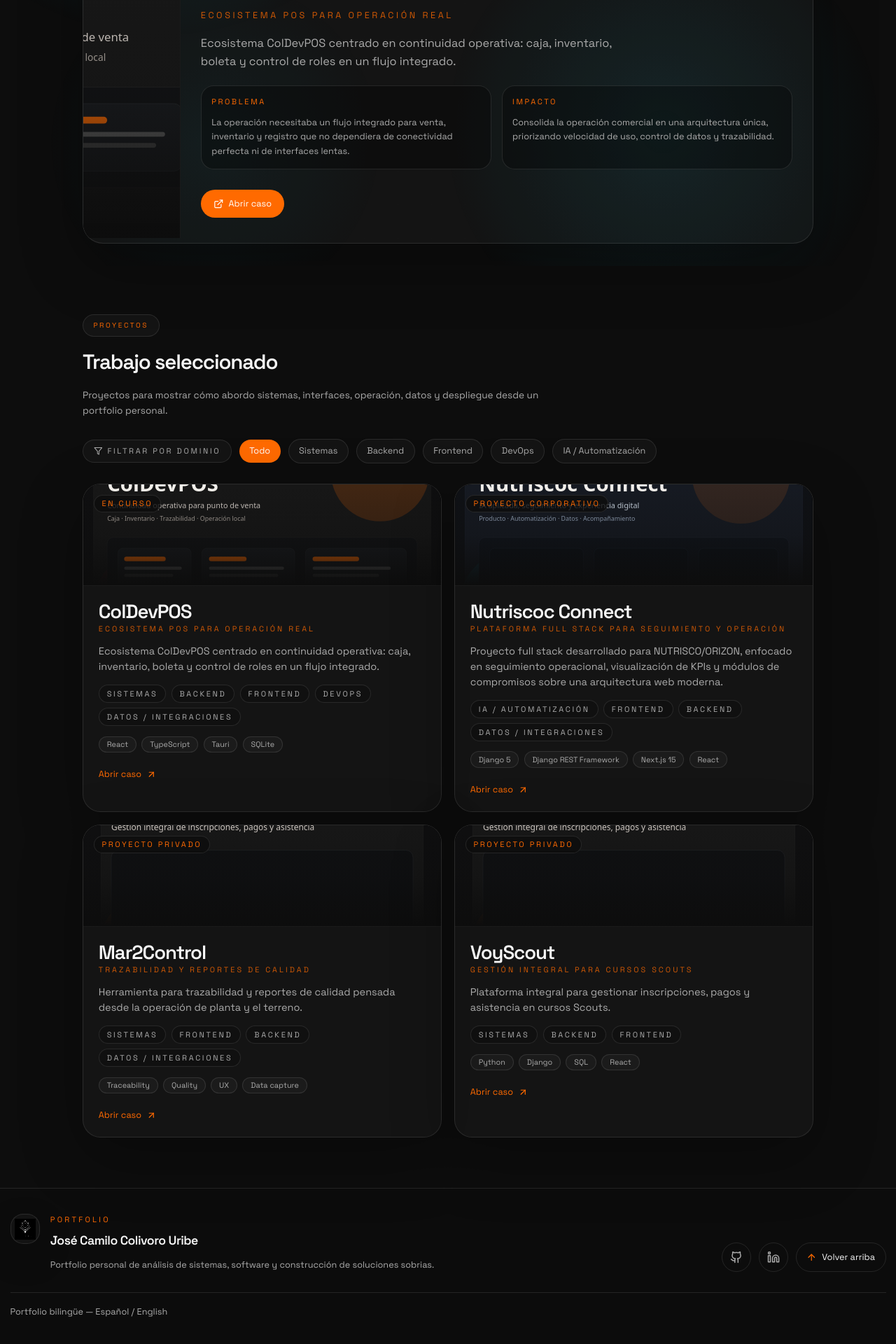
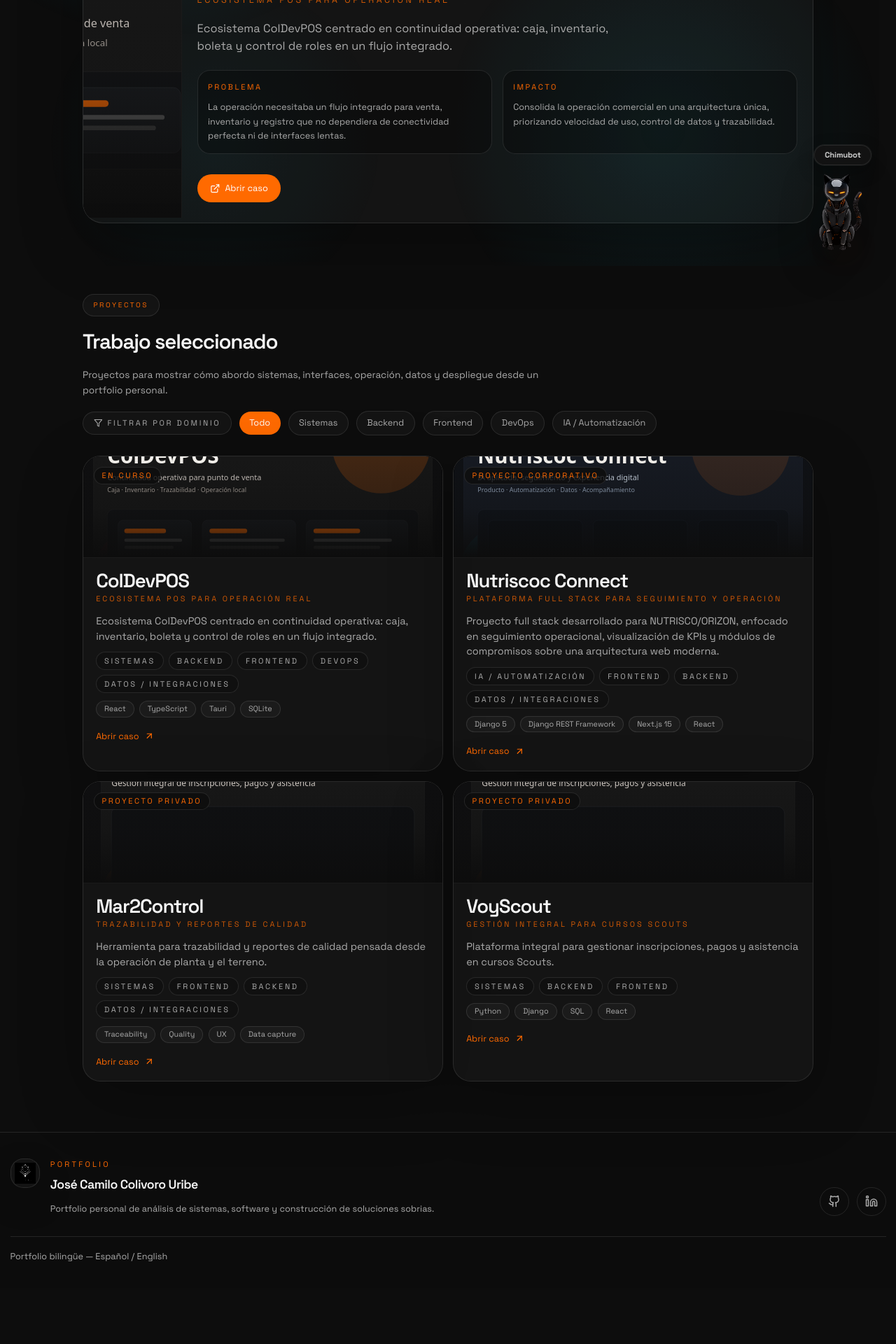
Before and after one commit to ColDev-Colivoro/portfolio, a React (Vite) app: page /proyectos in a window 1280 px wide. Shown: the part 420-2340 px from the top of the page at 70% size. After the commit the page ends 2260 px from the top, so only its background shows below. Built offline with nearby package versions, Linux system fonts and the light colour scheme.

Commit message:
feat: enhance animations and layout across components; optimize scrolling behavior and update styles

```diff
--- a/src/App.jsx
+++ b/src/App.jsx
@@ -1,4 +1,4 @@
-import { useEffect } from 'react';
+import { useEffect, useRef } from 'react';
 import { AnimatePresence, motion } from 'framer-motion';
 import { Routes, Route, useLocation } from 'react-router-dom';
 import { Toaster } from '@/components/ui/toaster';
@@ -17,6 +17,22 @@
 const App = () => {
 	const location = useLocation();
 	const { lang } = useLocale();
+
+	const routeToIndex = { '/': 0, '/proyectos': 1, '/about': 2, '/contact': 3 };
+	const currentIndex = routeToIndex[location.pathname] ?? 0;
+	const prevIndex = useRef(currentIndex);
+
+	useEffect(() => {
+		prevIndex.current = currentIndex;
+	}, [currentIndex]);
+
+	const direction = currentIndex > prevIndex.current ? 1 : -1;
+
+	const variants = {
+		enter: (dir) => ({ x: dir * 30, y: 0, opacity: 0, filter: 'blur(5px)' }),
+		center: { x: 0, y: 0, opacity: 1, filter: 'blur(0px)' },
+		exit: (dir) => ({ x: dir * -30, y: 0, opacity: 0, filter: 'blur(5px)' })
+	};
 
 	const routeTone =
 		location.pathname === '/proyectos'
@@ -49,13 +65,15 @@
 			<div className="relative z-10 flex min-h-screen flex-col">
 				<Navbar />
 				<div className="flex-1">
-					<AnimatePresence mode="wait" initial={false}>
+					<AnimatePresence mode="wait" initial={false} custom={direction}>
 						<motion.div
 							key={location.pathname}
-							initial={{ opacity: 0, x: 20, filter: 'blur(7px)' }}
-							animate={{ opacity: 1, x: 0, filter: 'blur(0px)' }}
-							exit={{ opacity: 0, x: -16, filter: 'blur(5px)' }}
-							transition={{ duration: 0.42, ease: [0.22, 1, 0.36, 1] }}
+							custom={direction}
+							variants={variants}
+							initial="enter"
+							animate="center"
+							exit="exit"
+							transition={{ duration: 0.6, ease: [0.22, 1, 0.36, 1] }}
 						>
 							<Routes location={location}>
 								<Route path="/" element={<HomePage />} />
--- a/src/components/Chatbot.jsx
+++ b/src/components/Chatbot.jsx
@@ -38,20 +38,25 @@
 	const messagesEndRef = useRef(null);
 
 	useEffect(() => {
+		const timer = setTimeout(() => setIsReady(true), 2000);
+
 		const onScroll = () => {
 			const projectsSection = document.getElementById('projects');
 			const fallbackTrigger = Math.max(120, window.innerHeight * 0.18);
 			if (!projectsSection) {
-				setIsReady(window.scrollY >= fallbackTrigger);
+				setIsReady(prev => prev || window.scrollY >= fallbackTrigger);
 				return;
 			}
 
 			const triggerPoint = Math.max(0, projectsSection.offsetTop - window.innerHeight * 0.82);
-			setIsReady(window.scrollY >= triggerPoint);
+			setIsReady(prev => prev || window.scrollY >= triggerPoint);
 		};
 		onScroll();
 		window.addEventListener('scroll', onScroll, { passive: true });
-		return () => window.removeEventListener('scroll', onScroll);
+		return () => {
+			clearTimeout(timer);
+			window.removeEventListener('scroll', onScroll);
+		};
 	}, []);
 
 	useEffect(() => {
--- a/src/components/Cursor.jsx
+++ b/src/components/Cursor.jsx
@@ -74,16 +74,14 @@
 		const syncTargetState = (nextTarget) => {
 			const nextMagnetic = Boolean(nextTarget);
 			const nextSizeKey = nextTarget?.dataset?.cursorSize ?? 'base';
-			const current = targetStateRef.current;
 
-			if (current.magnetic !== nextMagnetic) {
-				setMagnetic(nextMagnetic);
+			// Only update state if the magnetic status or size key actually changed
+			if (targetStateRef.current.magnetic === nextMagnetic && targetStateRef.current.sizeKey === nextSizeKey) {
+				return;
 			}
 
-			if (current.sizeKey !== nextSizeKey) {
-				setSizeKey(nextSizeKey);
-			}
-
+			setMagnetic(nextMagnetic);
+			setSizeKey(nextSizeKey);
 			targetStateRef.current = { magnetic: nextMagnetic, sizeKey: nextSizeKey };
 		};
 
--- a/src/components/FeaturedProject.jsx
+++ b/src/components/FeaturedProject.jsx
@@ -24,7 +24,7 @@
 	return (
 		<div className="container mx-auto px-4">
 			<div className="mx-auto max-w-6xl">
-				<div className="mb-8 max-w-3xl">
+				<div className="mb-4 max-w-3xl">
 					<p className="section-eyebrow">{resolveCopy(content.eyebrow, lang)}</p>
 					<h2 className="section-title">{resolveCopy(content.title, lang)}</h2>
 					<p className="section-copy">{resolveCopy(content.description, lang)}</p>
@@ -50,7 +50,7 @@
 							</div>
 						</div>
 
-						<div className="flex flex-col justify-between p-6 md:p-8">
+						<div className="flex flex-col justify-between p-5 md:p-6">
 							<div>
 								<div className="flex flex-wrap gap-2 text-[11px] uppercase tracking-[0.24em] text-muted-foreground">
 									{domainLabels.map((label) => (
--- a/src/components/Footer.jsx
+++ b/src/components/Footer.jsx
@@ -1,4 +1,4 @@
-import { ArrowUp, Github, Linkedin } from 'lucide-react';
+import { Github, Linkedin } from 'lucide-react';
 import { useLocale } from '@/context/LocaleContext';
 import { siteContent } from '@/data/siteContent';
 import { resolveCopy } from '@/lib/i18n';
@@ -8,10 +8,6 @@
 const Footer = () => {
 	const { lang } = useLocale();
 	const content = siteContent.footer;
-
-	const goTop = () => {
-		window.scrollTo({ top: 0, behavior: 'smooth' });
-	};
 
 	return (
 		<footer className="border-t border-white/10 bg-background/95">
@@ -57,16 +53,6 @@
 						>
 							<Linkedin className="h-5 w-5" />
 						</a>
-						<button
-							onClick={goTop}
-							className="inline-flex items-center gap-2 rounded-full border border-white/10 px-4 py-3 text-sm text-foreground transition-colors hover:border-accent/40 hover:bg-white/[0.05]"
-							data-cursor-target="magnetic"
-							data-cursor-size="sm"
-							data-pressable="true"
-						>
-							<ArrowUp className="h-4 w-4 text-accent" />
-							{resolveCopy(content.backToTop, lang)}
-						</button>
 					</div>
 				</div>
 
--- a/src/components/Projects.jsx
+++ b/src/components/Projects.jsx
@@ -35,7 +35,7 @@
 	return (
 		<div className="container mx-auto px-4">
 			<div className="mx-auto max-w-6xl">
-				<div className="mb-8 max-w-3xl">
+				<div className="mb-5 max-w-3xl">
 					<p className="section-eyebrow">{resolveCopy(content.eyebrow, lang)}</p>
 					<h2 className="section-title">{resolveCopy(content.title, lang)}</h2>
 					<p className="section-copy">{resolveCopy(content.description, lang)}</p>
@@ -67,7 +67,7 @@
 					})}
 				</div>
 
-				<div className="grid gap-5 lg:grid-cols-2">
+				<div className="grid gap-4 lg:grid-cols-2">
 					{projects.map((project, index) => (
 						<motion.article
 							key={project.id}
@@ -90,7 +90,7 @@
 								</div>
 							</div>
 
-							<div className="space-y-4 p-5 md:p-6">
+							<div className="space-y-3 p-4 md:p-5">
 								<div>
 									<h3 className="text-2xl font-semibold tracking-[-0.04em] text-foreground md:text-[1.9rem]">
 										{resolveCopy(project.title, lang)}
--- a/src/data/siteContent.js
+++ b/src/data/siteContent.js
@@ -280,7 +280,7 @@
 			es: 'Portfolio bilingüe — Español / English',
 			en: 'Bilingual portfolio — English / Español',
 		},
-		backToTop: { es: 'Volver arriba', en: 'Back to top' },
+
 	},
 };
 
--- a/src/index.css
+++ b/src/index.css
@@ -37,11 +37,11 @@
     /* Contracto de densidad global (default desktop) */
     --root-font-size: 15px;
 
-    --home-main-pt: 5.25rem;
-    --home-hero-pt: 2.1rem;
-    --home-section-pb: 3.6rem;
-    --home-section-pb-tight: 2.7rem;
-    --home-projects-gap: 2.1rem;
+    --home-main-pt: 4rem;
+    --home-hero-pt: 1.5rem;
+    --home-section-pb: 2.5rem;
+    --home-section-pb-tight: 1.8rem;
+    --home-projects-gap: 1.5rem;
 
     --section-eyebrow-font-size: 11px;
     --section-eyebrow-letter-spacing: 0.32em;
@@ -57,8 +57,8 @@
     --hero-logo-shell-pad-y: 1.15rem;
     --hero-logo-max: 13.9rem;
 
-    --featured-media-min-h-lg: 336px;
-    --project-card-media-h: 10.4rem;
+    --featured-media-min-h-lg: 280px;
+    --project-card-media-h: 8.5rem;
 
     --nav-brand-shell-size: 3.35rem;
     --nav-brand-logo-size: 2.75rem;
@@ -254,7 +254,7 @@
       radial-gradient(920px circle at 18% 12%, rgba(var(--route-current-rgb), 0.19) 0%, transparent 42%),
       radial-gradient(680px circle at 82% 14%, rgba(255, 255, 255, 0.042) 0%, transparent 33%);
     opacity: 0.94;
-    transition: background 420ms cubic-bezier(0.22, 1, 0.36, 1);
+    transition: background 800ms cubic-bezier(0.22, 1, 0.36, 1);
   }
 
   .route-atmo-secondary {
@@ -262,7 +262,7 @@
       radial-gradient(760px circle at 74% 76%, rgba(var(--route-current-rgb), 0.1) 0%, transparent 43%),
       radial-gradient(500px circle at 24% 78%, rgba(var(--route-current-rgb), 0.06) 0%, transparent 52%);
     opacity: 0.85;
-    transition: background 420ms cubic-bezier(0.22, 1, 0.36, 1);
+    transition: background 800ms cubic-bezier(0.22, 1, 0.36, 1);
   }
 }
 
--- a/src/pages/HomePage.jsx
+++ b/src/pages/HomePage.jsx
@@ -1,10 +1,6 @@
 import { useEffect } from 'react';
 import { motion } from 'framer-motion';
 import Hero from '@/components/Hero';
-import FeaturedProject from '@/components/FeaturedProject';
-import Projects from '@/components/Projects';
-import Skills from '@/components/Skills';
-import Contact from '@/components/Contact';
 
 const HomePage = () => {
 	useEffect(() => {
@@ -22,19 +18,6 @@
 			<section id="home" className="home-section home-section-hero">
 				<Hero />
 			</section>
-
-			<section id="projects" className="home-projects-stack home-section home-section-tight">
-				<FeaturedProject />
-				<Projects />
-			</section>
-
-			<section id="capabilities" className="home-section home-section-tight">
-				<Skills />
-			</section>
-
-			<section id="contact" className="home-section-tight">
-				<Contact />
-			</section>
 		</motion.main>
 	);
 };
```
Also changed, not shown: 1 other file (tests, documents, lock files or other folders).
